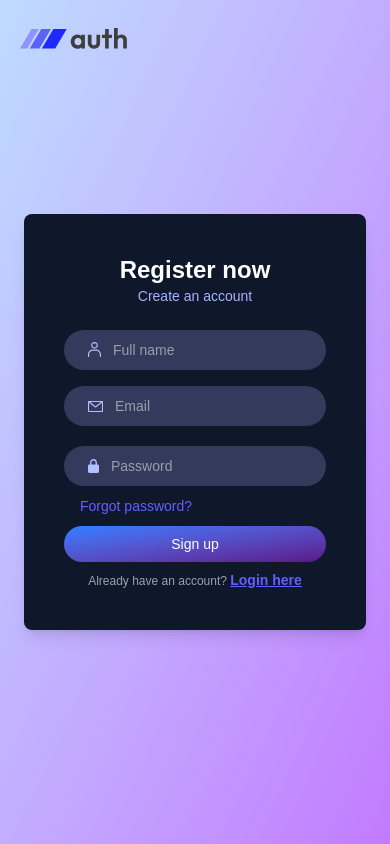
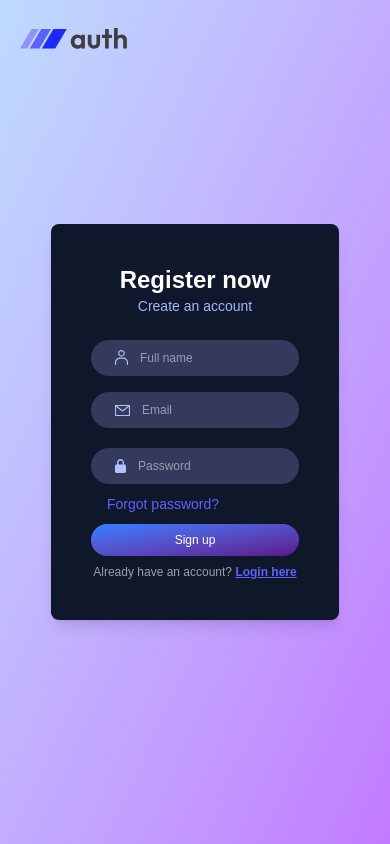
Before and after one commit to hireche-amin/mern-auth-service, a React (Vite) app in the folder client/: page /login in a window 390 px wide. Built offline with nearby package versions, Linux system fonts and the light colour scheme; no server answers.

Commit message:
fix(responsive) : adjust layout for desktop and mobile screens

```diff
--- a/client/pages/Login.jsx
+++ b/client/pages/Login.jsx
@@ -87,7 +87,7 @@ const Login = () => {
       />
 
       {/* Authentication Form Container */}
-      <div className="bg-slate-900 p-10 rounded-lg shadow-lg w-full sm:w-96 text-indigo-300 text-sm sm:text-xl">
+      <div className= "bg-slate-900 p-10 rounded-lg shadow-lg w-72 sm:w-96 text-indigo-300 text-xs sm:text-sm">
         <h2 className="text-2xl font-semibold text-white text-center">
           {state === "Sign up" ? "Register now" : "Login now"}
         </h2>
@@ -116,7 +116,7 @@ const Login = () => {
           <div className="flex items-center gap-3 w-full px-6 py-2.5 rounded-full bg-[#333A5C] text-white">
             <img src={assets.mail_icon} alt="Email icon" />
             <input
-              className="bg-transparent outline-none"
+              className="bg-transparent outline-none  sm:w-64 "
               type="email"
               placeholder="Email"
               onChange={(e) => setEmail(e.target.value)}
@@ -159,7 +159,7 @@ const Login = () => {
             <p className="text-center text-xs text mt-2 text-gray-400">
               Already have an account?{' '}
               <span
-                className="text-sm text-indigo-500 font-semibold cursor-pointer underline"
+                className="text-xs sm:text-sm text-indigo-500 font-semibold cursor-pointer underline"
                 onClick={() => setState('Sign in')}
               >
                 Login here
@@ -169,7 +169,7 @@ const Login = () => {
             <p className="text-center text-xs text-gray-400 mt-2">
               Don't have an account? {' '}
               <span
-                className="text-sm font-semibold text-indigo-500 cursor-pointer underline"
+                className="text-xs sm:text-sm font-semibold text-indigo-500 cursor-pointer underline"
                 onClick={() => setState('Sign up')}
               >
                 Sign up here
--- a/client/pages/ResetPassword.jsx
+++ b/client/pages/ResetPassword.jsx
@@ -89,7 +89,7 @@ const ResetPassword = () => {
       ></img>
       {/*Email id form*/}
       {!isEmailSent&&
-      <div className="bg-slate-900 p-10 rounded-lg shadow-lg w-70 sm:w-100  text-indigo-300 text-xs sm:text-xl  ">
+      <div className="bg-slate-900 p-10 rounded-lg shadow-lg w-72 sm:w-96  text-indigo-300 text-xs sm:text-sm  ">
         <h2 className="text-sm sm:text-2xl font-semibold text-white text-center ">
           Reset password
         </h2>
@@ -119,7 +119,7 @@ const ResetPassword = () => {
 }
       {/* OTP verification*/}
       {isEmailSent && !isOtpSent &&
-      <div className="bg-slate-900 p-10 rounded-lg shadow-lg w-70 sm:w-100  text-indigo-300 text-sm sm:text-xl  ">
+      <div className="bg-slate-900 p-10 rounded-lg shadow-lg w-72 sm:w-96  text-indigo-300 text-sm sm:text-sm  ">
         <h2 className="text-sm sm:text-2xl font-semibold text-white text-center ">
           Reset password
         </h2>
@@ -150,7 +150,7 @@ const ResetPassword = () => {
 }
       {/**New password form */}
       {isEmailSent && isOtpSent &&
-      <div className="bg-slate-900 p-10 rounded-lg shadow-lg w-70 sm:w-100  text-indigo-300 text-sm sm:text-xl  ">
+      <div className="bg-slate-900 p-10 rounded-lg shadow-lg w-72 sm:w-96  text-indigo-300 text-sm sm:text-sm  ">
         <h2 className="text-sm sm:text-2xl font-semibold text-white text-center ">
           Reset password
         </h2>
```
